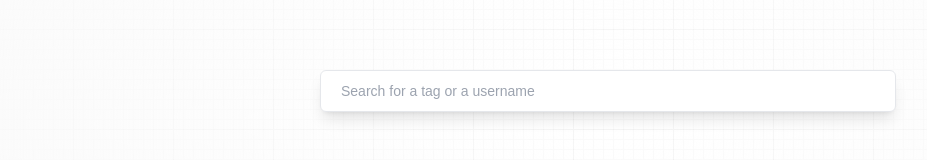
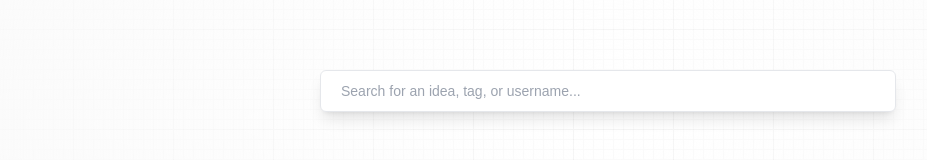
Before and after one commit to EbenhaezerGRM/ideabook, a Next.js app: page / in a window 1280 px wide. Shown: the part 276-436 px from the top of the page, without its empty margins (32-959 px from the left). Built offline with nearby package versions, Linux system fonts and the light colour scheme; no server answers; the database is empty.

Commit message:
change input placeholder

```diff
--- a/components/Feed.jsx
+++ b/components/Feed.jsx
@@ -67,7 +67,7 @@
       <form className='relative w-full flex-center'>
         <input
           type='text'
-          placeholder='Search for a tag or a username'
+          placeholder='Search for an idea, tag, or username...'
           value={searchText}
           onChange={handleSearchChange}
           required
```
